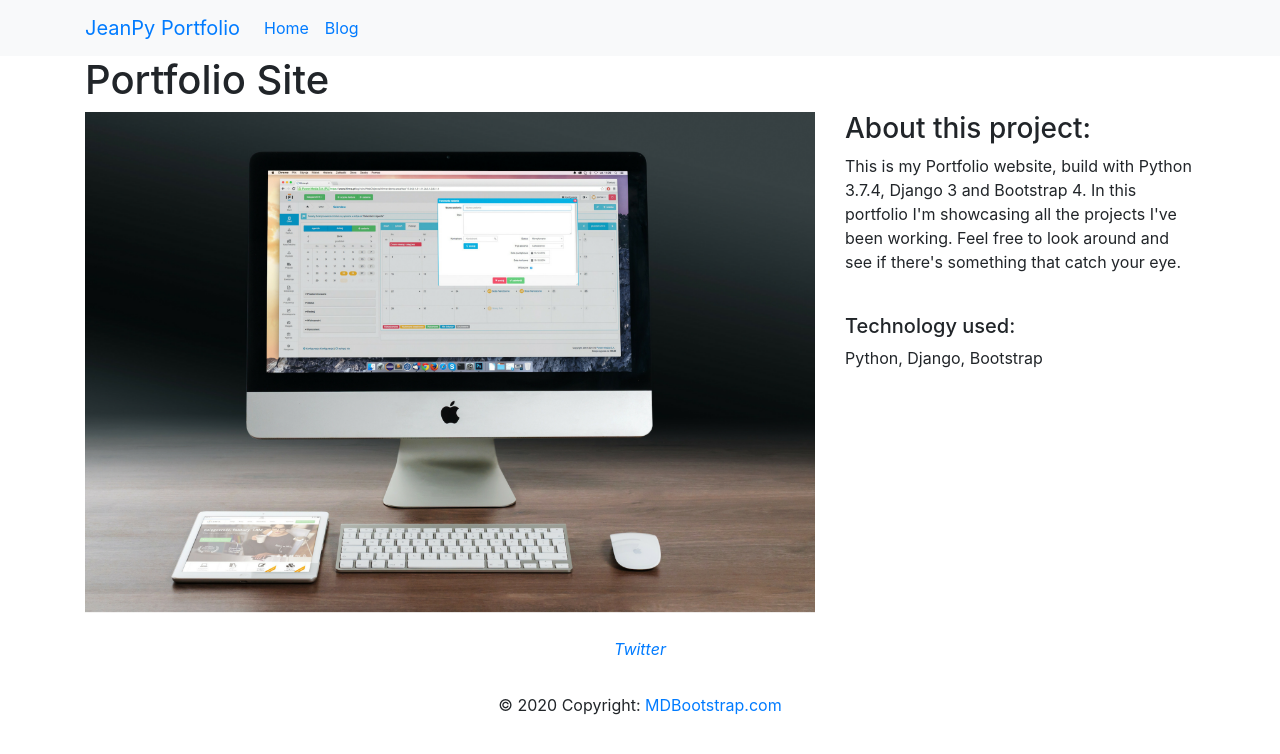
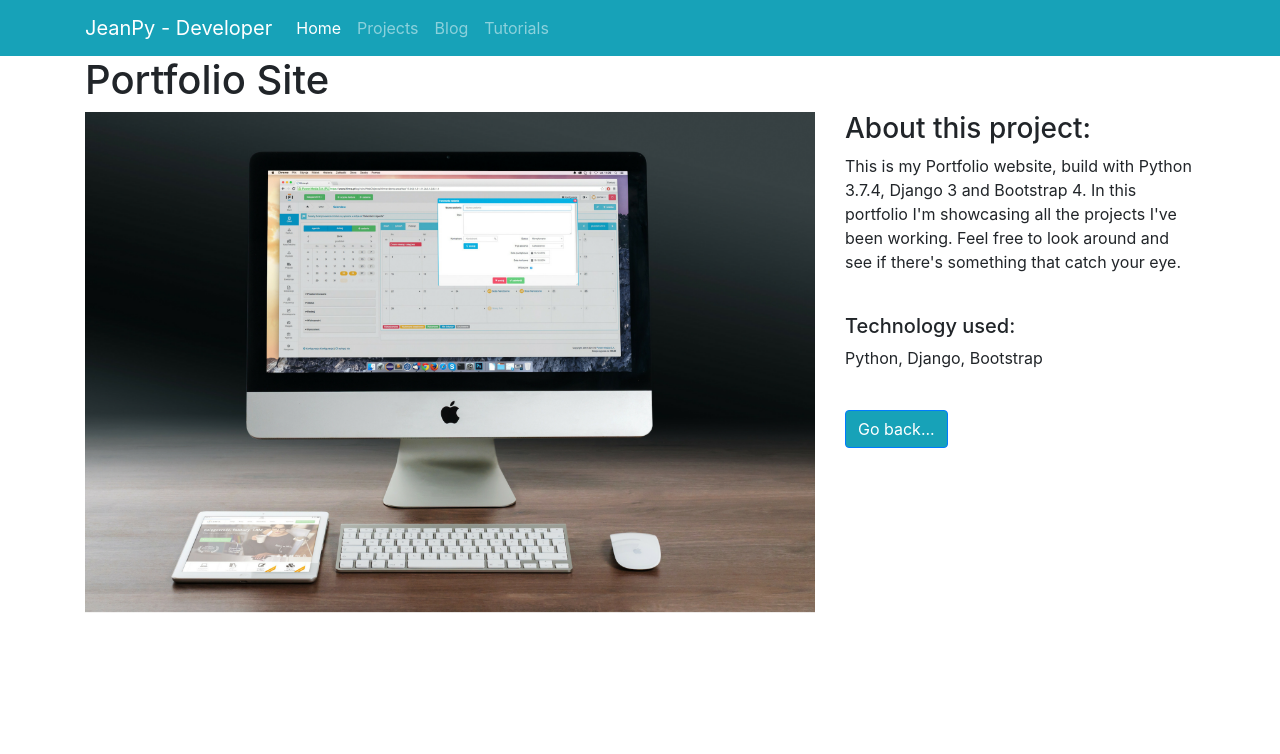
Before and after one commit to JeanFerreira91/JeanPy, a Django app: page /projects/1/ in a window 1280 px wide. Shown: the top 754 px of the page. Run offline with Django 3.2, Linux system fonts and the light colour scheme; data comes from the database, SQL or seed files in the repository; parts of the project's set-up code (start-up, migrations or seed data) failed here and were passed over; some libraries are stand-ins or nearby versions.

Commit message:
Fixed some Bootstrap styling and erased footer

```diff
--- a/blog/templates/blog_detail.html
+++ b/blog/templates/blog_detail.html
@@ -12,6 +12,9 @@
         {% endfor %}
     </small>
     <p>{{ post.body | linebreaks }}</p>
+    <a href="{% url 'blog_index' %}" class="btn btn-primary navbar-dark bg-info">
+        Go back...
+    </a>
     <h3>Leave a comment:</h3>
     <form action="/blog/{{ post.pk }}/" method="post">
         {% csrf_token %}
@@ -21,7 +24,7 @@
         <div class="form-group">
             {{ form.body }}
         </div>
-        <button type="submit" class="btn btn-primary">Submit</button>
+        <button type="submit" class="btn btn-primary navbar-dark bg-info">Submit</button>
     </form>
     <h3>Comments:</h3>
     {% for comment in comments %}
--- a/personal_portfolio/templates/base.html
+++ b/personal_portfolio/templates/base.html
@@ -10,62 +10,37 @@
     </head>
     <body>
 
-        <nav class="navbar navbar-expand-lg navbar0light bg-light">
-        <div class="container">
-            <a class="navbar-brand" href="{% url 'project_index' %}">
-            JeanPy Portfolio
-            </a>
-            <button class="navbar-toggler" type="button" data-toggle="collapse" data-target="#navbarSupportedContent" aria-controls="#navbarSupportedContent" aria-expanded="false" aria-label="Toggle navigation">
+        <nav class="navbar navbar-expand-lg navbar-dark bg-info">
+            <div class="container">
+                <a class="navbar-brand" href="{% url 'project_index' %}">JeanPy - Developer</a>
+                <button class="navbar-toggler" type="button" data-toggle="collapse" data-target="#navbarSupportedContent" aria-controls="navbarSupportedContent" aria-expanded="false" aria-label="Toggle navigation">
                 <span class="navbar-toggler-icon"></span>
-            </button>
+                </button>
 
-            <div class="collapse navbar-collapse" id="navbarSupportedContent">
+                <div class="collapse navbar-collapse" id="navbarSupportedContent">
                 <ul class="navbar-nav mr-auto">
                     <li class="nav-item active">
-                        <a class="nav-link" href="{% url 'project_index' %}">
-                        Home
-                        </a>
+                    <a class="nav-link" href="{% url 'project_index' %}">Home</a>
                     </li>
                     <li class="nav-item">
-                        <a class="nav-link" href="{% url 'blog_index' %}">
-                        Blog
-                        </a>
+                    <a class="nav-link" href="{% url 'project_index' %}">Projects</a>
+                    </li>
+                    <li class="nav-item">
+                    <a class="nav-link" href="{% url 'blog_index' %}">Blog</a>
+                    </li>
+                    <li class="nav-item">
+                    <a class="nav-link" href="{% url 'project_index' %}">Tutorials</a>
                     </li>
                 </ul>
+                </div>
             </div>
-        </div>
+
         </nav>
 
         <div class="container">
             {% block page_content %}{% endblock page_content %}
         </div>
 
-        <!-- Footer -->
-        <footer class="page-footer font-small special-color-dark pt-4">
-
-            <!-- Footer Elements -->
-            <div class="container">
-
-                <!-- Social buttons -->
-                <ul class="list-unstyled list-inline text-center">
-                    <li class="list-inline-item">
-                        <a class="btn-floating btn-tw mx-1" href="https://twitter.com/DeveloperJeanpy">
-                            <i class="fab fa-twitter">Twitter</i>
-                        </a>
-                    </li>
-                </ul>
-                <!-- Social buttons -->
-            </div>
-            <!-- Footer Elements -->
-
-            <!-- Copyright -->
-            <div class="footer-copyright text-center py-3">© 2020 Copyright:
-                <a href="https://mdbootstrap.com/education/bootstrap/"> MDBootstrap.com</a>
-            </div>
-            <!-- Copyright -->
-
-        </footer>
-        <!-- Footer -->
 
     </body>
 </html>
--- a/projects/templates/projects/project_detail.html
+++ b/projects/templates/projects/project_detail.html
@@ -13,6 +13,10 @@
         <br>
         <h5>Technology used:</h5>
         <p>{{ project.technology }}</p>
+        <br>
+        <a href="{% url 'project_index' %}" class="btn btn-primary navbar-dark bg-info">
+            Go back...
+        </a>
     </div>
 </div>
 {% endblock page_content %}
--- a/projects/templates/projects/project_index.html
+++ b/projects/templates/projects/project_index.html
@@ -11,7 +11,7 @@
                 <div class="card-body">
                     <h5 class="card-title">{{ project.title }}</h5>
                     <p class="card-text">{{ project.description }}</p>
-                    <a href="{% url 'project_detail' project.pk %}" class="btn btn-primary">
+                    <a href="{% url 'project_detail' project.pk %}" class="btn btn-primary navbar-dark bg-info">
                         Read more
                     </a>
                 </div>
```
